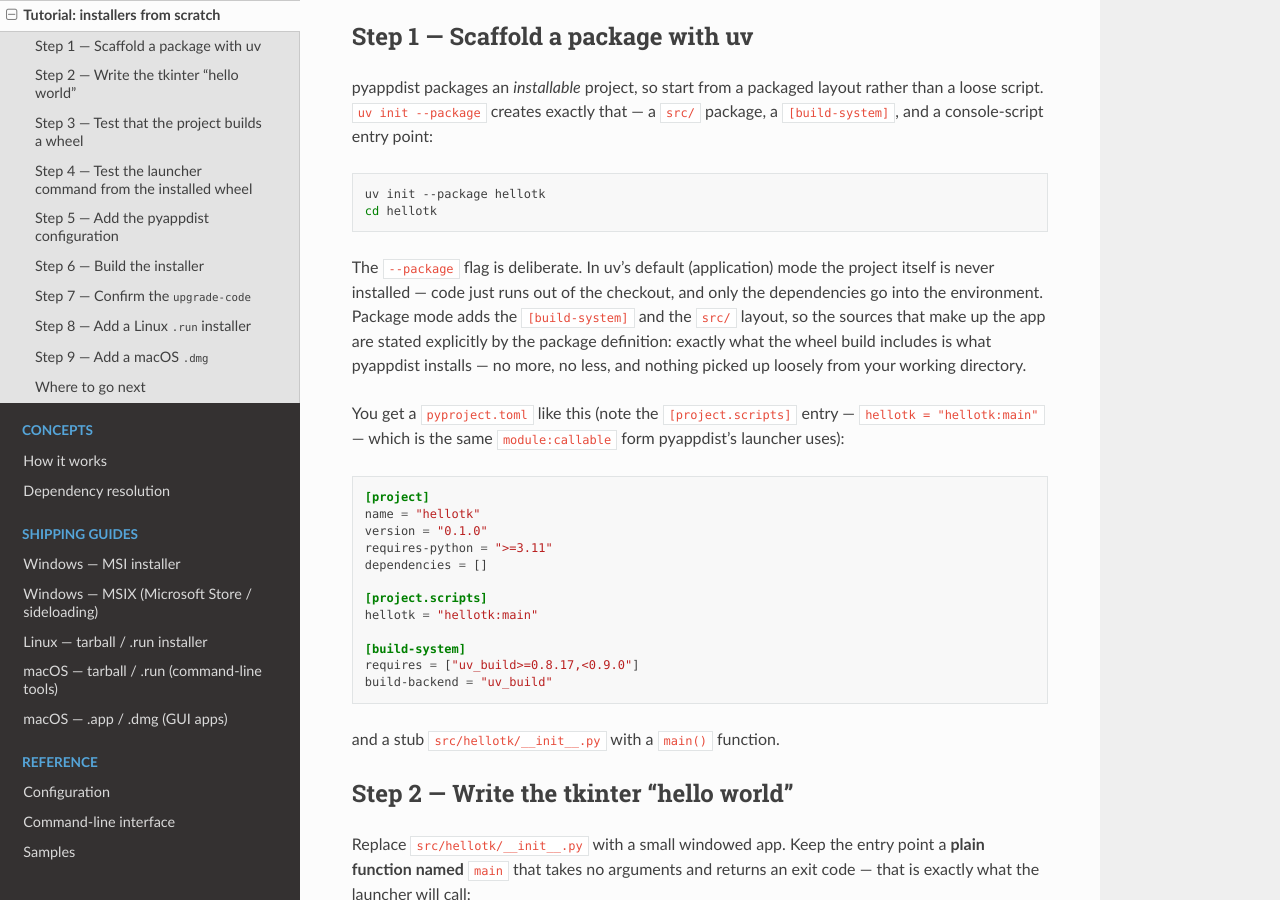
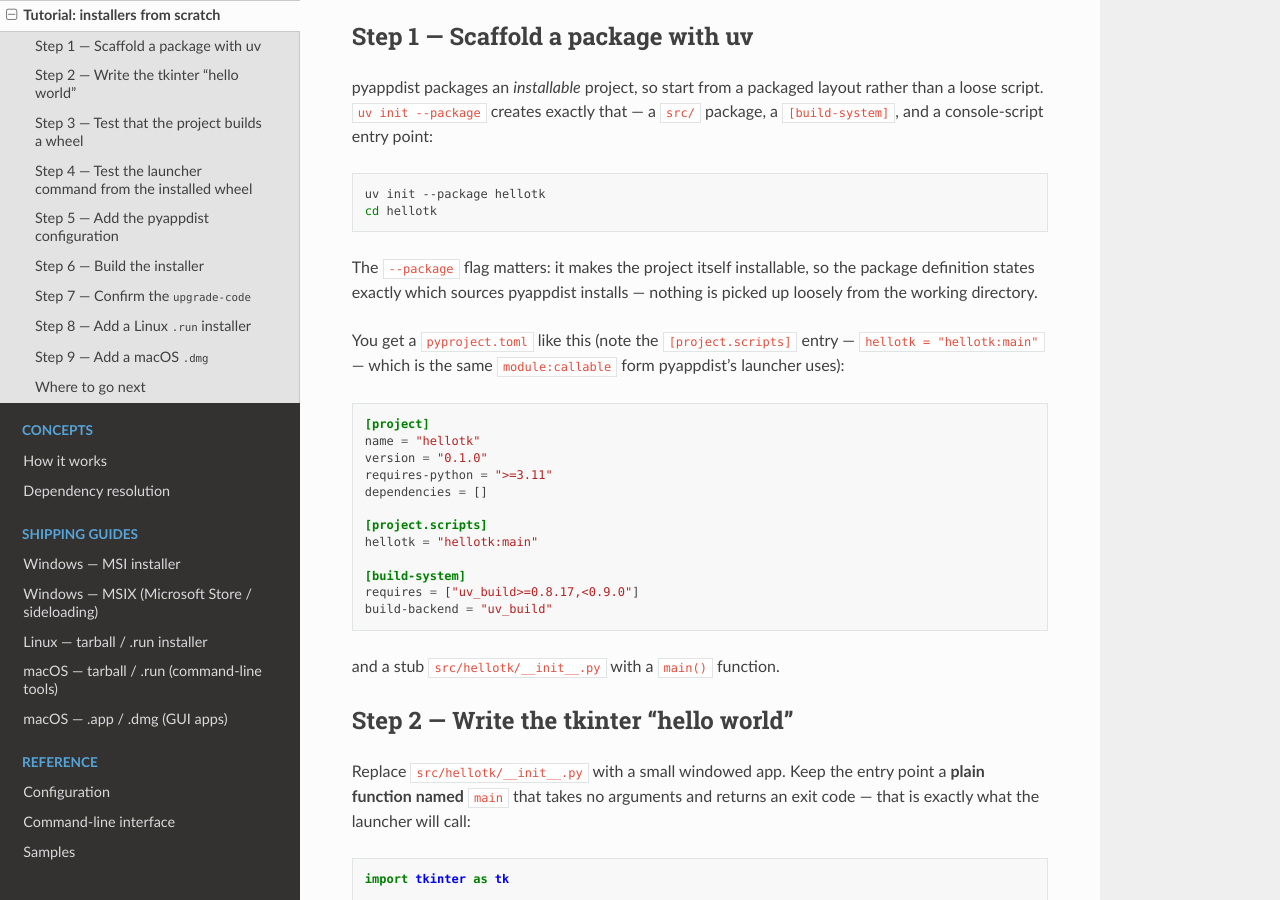
Before and after one commit to atsuoishimoto/pyappdist, a Sphinx documentation site: the page built from docs/tutorial.rst, in a window 1280 px wide and 900 px high, scrolled down 483 px. Built offline with Sphinx 7.4.7 and the Read the Docs theme 3.1.0, drawn with Linux system fonts in a browser that asks for light colours.

Commit message:
docs: shorten the package-mode rationale

```diff
--- a/docs/tutorial.rst
+++ b/docs/tutorial.rst
@@ -30,13 +30,9 @@
    uv init --package hellotk
    cd hellotk
 
-The ``--package`` flag is deliberate. In uv's default (application) mode the
-project itself is never installed — code just runs out of the checkout, and
-only the dependencies go into the environment. Package mode adds the
-``[build-system]`` and the ``src/`` layout, so the sources that make up the
-app are stated explicitly by the package definition: exactly what the wheel
-build includes is what pyappdist installs — no more, no less, and nothing
-picked up loosely from your working directory.
+The ``--package`` flag matters: it makes the project itself installable, so
+the package definition states exactly which sources pyappdist installs —
+nothing is picked up loosely from the working directory.
 
 You get a ``pyproject.toml`` like this (note the ``[project.scripts]`` entry —
 ``hellotk = "hellotk:main"`` — which is the same ``module:callable`` form
```
